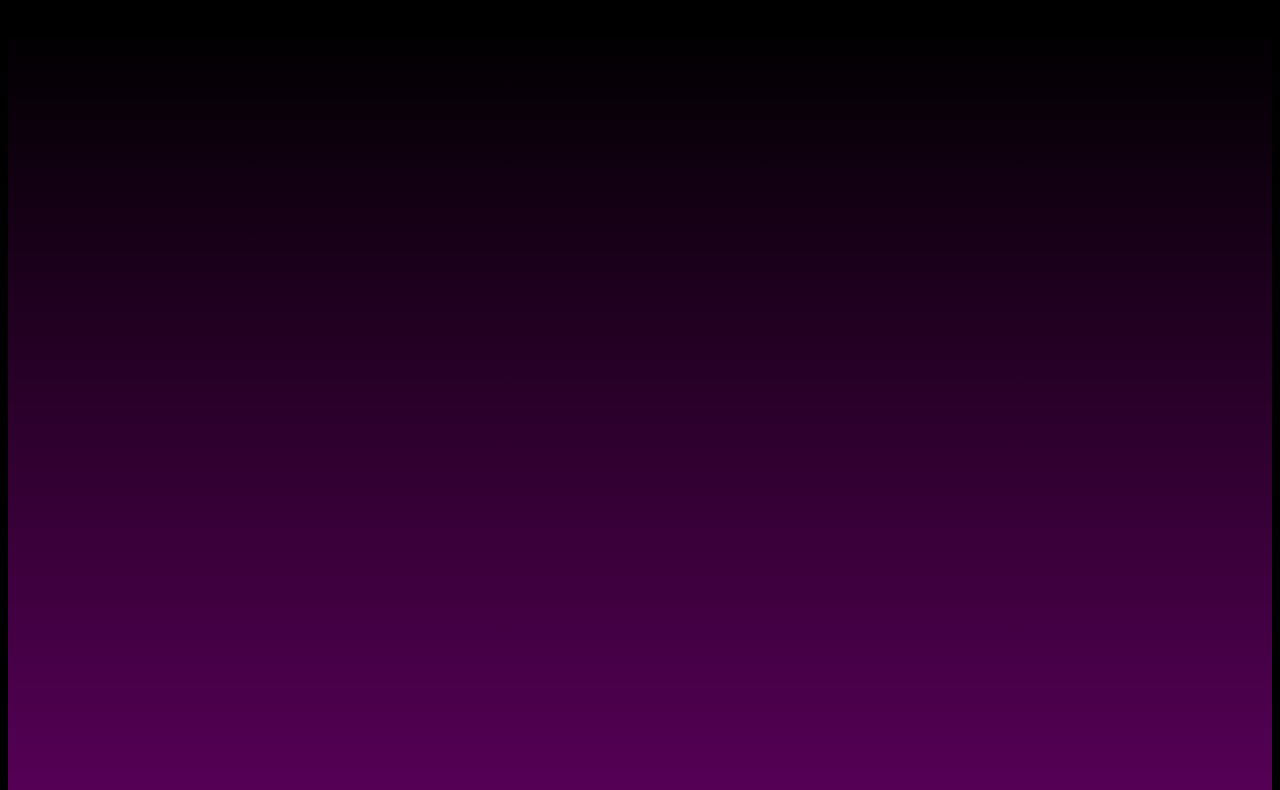
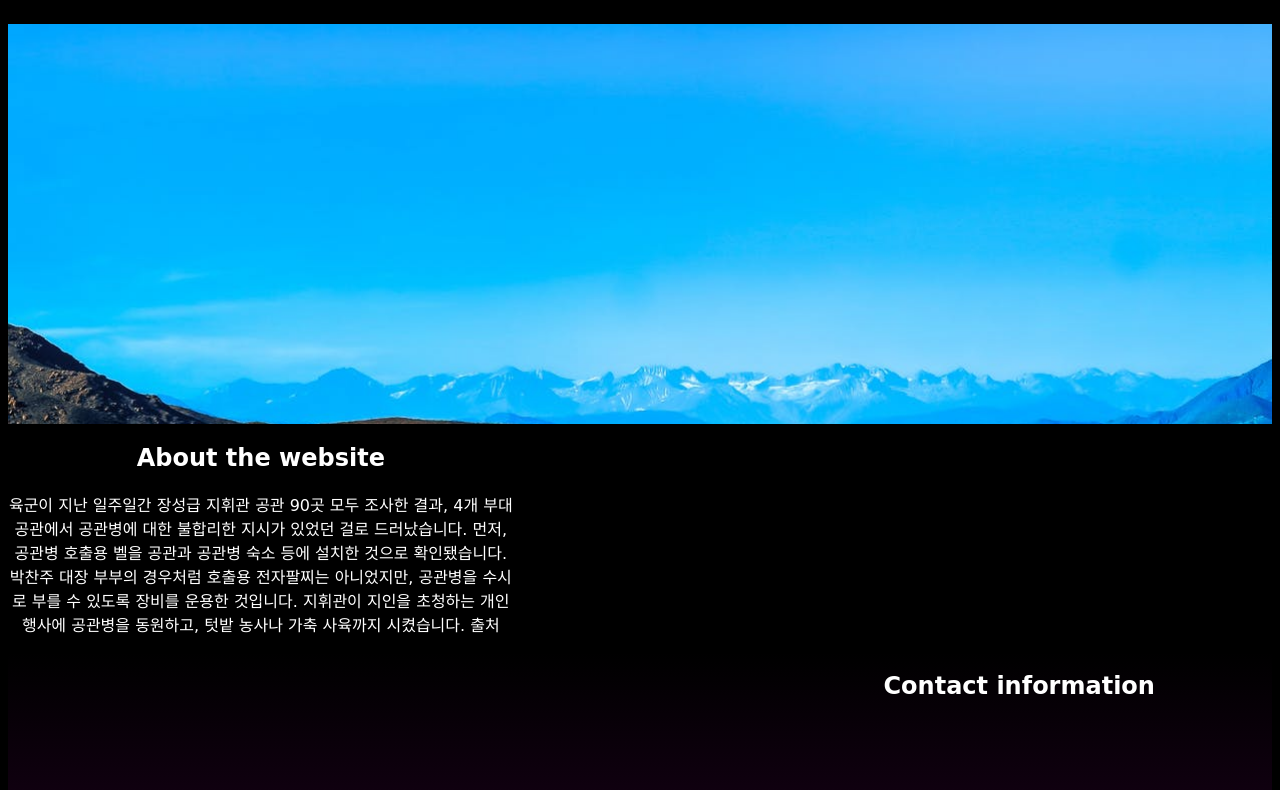
Before and after one commit to jaylag2001/thing, a plain HTML site: page about&contact.html in a window 1280 px wide. Shown: the part 62-852 px from the top of the page. Drawn offline with Linux system fonts and the light colour scheme.

Commit message:
updated the about and contact

```diff
--- a/about&contact.html
+++ b/about&contact.html
@@ -9,10 +9,24 @@
         <header>
             <div>
                 <title>About & Contact</title>
-                <h1>Contact</h1>
-
+                <h1>About & Contact information</h1>
             </div>
+            <div class="three"></div>
         </header>
+        <div class="left">
+            <h2>About the website</h2>
+            <p>육군이 지난 일주일간 장성급 지휘관 공관 90곳 모두 조사한 결과, 4개 부대 공관에서 공관병에 대한 불합리한 지시가 있었던 걸로 드러났습니다.
+                먼저, 공관병 호출용 벨을 공관과 공관병 숙소 등에 설치한 것으로 확인됐습니다.
+                박찬주 대장 부부의 경우처럼 호출용 전자팔찌는 아니었지만, 공관병을 수시로 부를 수 있도록 장비를 운용한 것입니다.
+                지휘관이 지인을 초청하는 개인 행사에 공관병을 동원하고, 텃밭 농사나 가축 사육까지 시켰습니다.
+                출처
+            </p>
+        </div>
+        <div class="right">
+            <h2>Contact information</h2>
+            <p></p>
+        </div>
     <div id="grad1"></div>
+    <div class="three"></div>
     </body>
 </html>
--- a/css/styles.css
+++ b/css/styles.css
@@ -461,3 +461,25 @@ article img {
     color: white;
     font-family: cursive;
  }
+.three {
+     height: 400px;
+     width: 100%;
+     background-color:black;
+     background-image: url(../img/kh.jpeg);
+     background-size: cover;
+     background-attachment: fixed;
+     background-position: 50% 25%;
+ }
+
+.right img {
+
+}
+.left {
+  width: 40%;
+  text-align: center;
+}
+.right {
+  width: 40%;
+  text-align: center;
+  float: right;
+}
```
Also changed, not shown: index.html (+3 -3 lines), img/cc.jpeg (added), img/hh.jpeg (added), img/kh.jpeg (added), img/l.jpg (added), img/sk.jpg (added).
